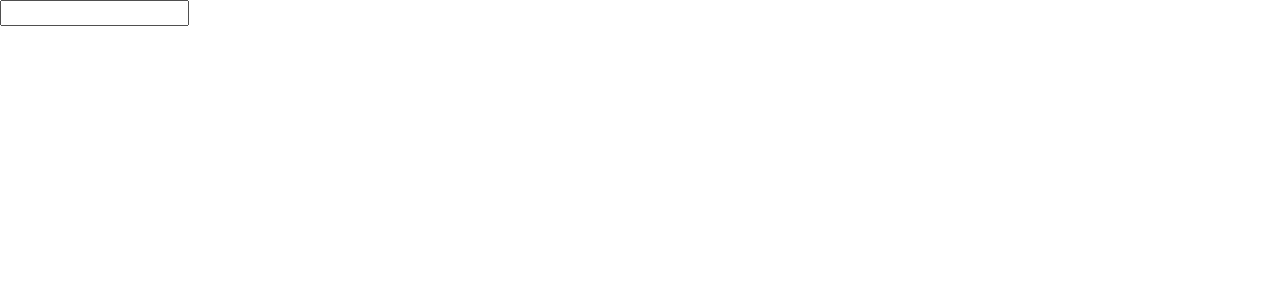
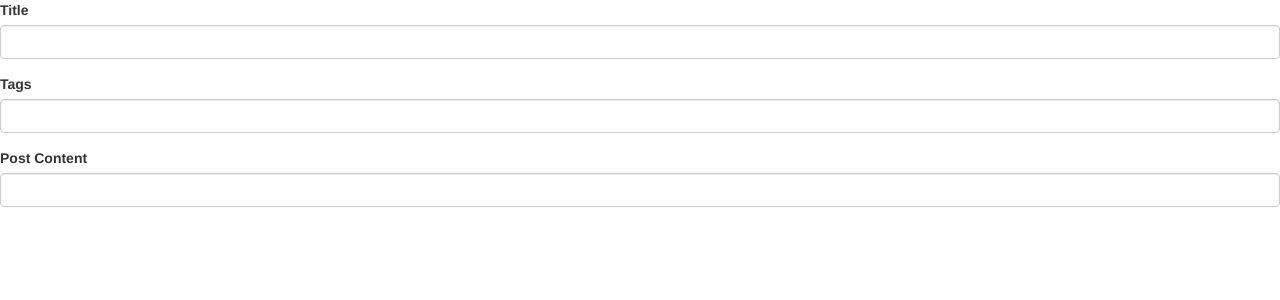
Before and after one commit to Phoenix314159/blogging-app, a React (Create React App) app in the folder client/: page /posts/new in a window 1280 px wide. Shown: the top 300 px of the page. Built offline with nearby package versions, Linux system fonts and the light colour scheme.

Commit message:
updated postsNew component

```diff
--- a/client/src/containers/PostsNew.js
+++ b/client/src/containers/PostsNew.js
@@ -1,23 +1,39 @@
 import React, {Component} from 'react';
-import { Field, reduxForm } from 'redux-form';
+import {Field, reduxForm} from 'redux-form';
 
 class PostsNew extends Component {
-    renderTitleField(field){
+    renderField(field) {
         return (
-            <div>
+            <div className="form-group">
+                <label>{field.label}</label>
                 <input
-
+                    className="form-control"
+                    type="text"
+                    {...field.input}
                 />
             </div>
         )
     }
+
     render() {
-        return(
+        return (
             <form>
                 <Field
+                    label="Title"
                     name="title"
-                    component={this.renderTitleField}
+                    component={this.renderField}
                 />
+                <Field
+                    label="Tags"
+                    name="tags"
+                    component={this.renderField}
+                />
+                <Field
+                    label="Post Content"
+                    name="content"
+                    component={this.renderField}
+                />
+
             </form>
         )
     }
```
